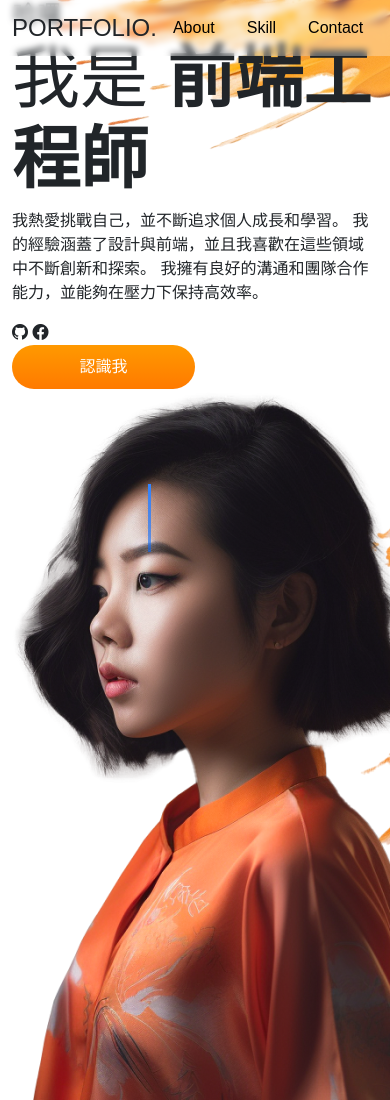
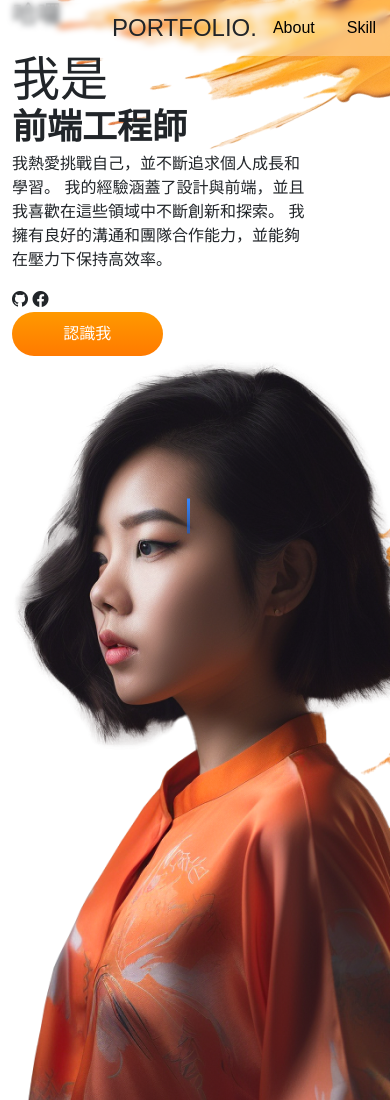
Before and after one commit to huangyiliu/Design_web-git-, a website: page index.html in a window 390 px wide. Shown: the top 1100 px of the page. Drawn offline with nearby package versions, Linux system fonts and the light colour scheme.

Commit message:
2024/03/18
切版大師(RWD)

```diff
--- a/index.html
+++ b/index.html
@@ -13,13 +13,15 @@
 <body>
   <nav class="navbar">
     <div class="container p-relative">
-      <div class="d-flex align-items-center justify-content-between">
+      <div class="row">
+        <div class="d-flex align-items-center justify-content-between col-lg-12">
           <div class="brand">PORTFOLIO.</div>
           <ul class="navbar-list">
             <li><a href="#" class="list-item">About</a></li>
             <li><a href="#" class="list-item">Skill</a></li>
             <li><a href="#" class="list-item">Contact</a></li>
           </ul>
+        </div>
       </div>
     </div>
   </nav>
@@ -30,10 +32,10 @@
       <img src="./images/header-main-decoration.png" class="p-absolute z-index--1 pos-3d" style="left:360px;top:340px;"
         data-layer="13" data-invert="0" alt="" />
       <div class="row">
-        <div class="col-md-5 d-flex align-items-center">
+        <div class="col-md-5 col-10 col-lg-4 d-flex align-items-center">
           <div class="header-content">
             <h2>哈囉</h2>
-            <h1 class="dispaly-h1">我是
+            <h1 class="dispaly-h1">我是<br />
               <span class="open-sans-black" id="typing">
                 UI 設計師
               </span>
@@ -49,97 +51,14 @@
             <button type="button" class="btn-primary">認識我</button>
           </div>
         </div>
-        <div class="col-md-5 offset-md-1">
+        <div class="col-md-5 col-12 col-lg-1 offset-md-1">
           <img src="./images/person-image.png" class="pos-3d" data-layer="7" data-invert="1" alt="" />
         </div>
       </div>
     </div>
   </header>
   <section class="section"></section>
-  <script>
-    document.addEventListener('DOMContentLoaded', () => {
-      document.addEventListener('mousemove', (e) => {
-        //傳入滑鼠位置
-        document.querySelectorAll('.pos-3d').forEach((element) => {
-          add3d(element, e);
-        });
-      });
-    });
-
-    function add3d(element, e) {
-      // 滑鼠位置
-      const m_x = e.pageX;
-      const m_y = e.pageY;
-
-      const w_w = window.innerWidth,
-        w_h = window.innerHeight,
-        o_w = element.offsetWidth,
-        distance = (element.offsetWidth - w_w) / 2,
-        //隨滑鼠移動
-        layer = Number(element.getAttribute('data-layer')),
-        //反轉
-        invert = Number(element.getAttribute('data-invert'));
-
-      // 物件在頁面上的位置
-      const o_x = w_w / 2;
-      const o_y = w_h / 2;
-
-      // 兩者的距離差
-      let w_x = m_x - o_x;
-      let w_y = m_y - o_y;
-
-      // 距離相乘後開平方
-      const w_wSqrt = Math.sqrt(w_w / 2);
-      const d = distance / w_wSqrt / layer;
-
-      // 距離計算
-      let s_x = Math.sqrt(Math.abs(w_x));
-      if (w_x < 0) {
-        s_x = -s_x;
-      }
-
-      let d_x = s_x * d;
-      // 加入樣式
-      element.style.transform = `translateX(${invert ? d_x : -d_x}px)`;
-    }
-  </script>
-  <script>
-    // 打字特效
-    const texts = ['UI 設計師', '前端工程師'];
-    let count = 0;
-    let index = 0;
-    let currentText = '';
-    let letter = '';
-
-    (function type() {
-      if (count === texts.length) {
-        count = 0;
-      }
-      currentText = texts[count];
-      letter = currentText.slice(0, ++index);
-
-      document.getElementById('typing').textContent = letter;
-      if (letter.length === currentText.length) {
-        count++;
-        index = 0;
-        setTimeout(type, 3000);
-      } else {
-        setTimeout(type, 150);
-      }
-    })();
-  </script>
-  <script>
-    function spanbgcolor() {
-      var lineSpan = document.querySelector('.line');
-      if (inputText === "") {
-        lineSpan.style.display = "block";
-      } else {
-        lineSpan.style.display = "none";
-      }
-    }
-
-  </script>
-
+  <script src="js/index.js"></script>
 </body>
 
 </html>
--- /dev/null
+++ b/js/index.js
@@ -0,0 +1,81 @@
+  /////// 滑鼠互動特效  ///////
+document.addEventListener('DOMContentLoaded', () => {
+    document.addEventListener('mousemove', (e) => {
+      //傳入滑鼠位置
+      document.querySelectorAll('.pos-3d').forEach((element) => {
+        add3d(element, e);
+      });
+    });
+  });
+
+  function add3d(element, e) {
+    // 滑鼠位置
+    const m_x = e.pageX;
+    const m_y = e.pageY;
+
+    const w_w = window.innerWidth,
+      w_h = window.innerHeight,
+      o_w = element.offsetWidth,
+      distance = (element.offsetWidth - w_w) / 2,
+      //隨滑鼠移動
+      layer = Number(element.getAttribute('data-layer')),
+      //反轉
+      invert = Number(element.getAttribute('data-invert'));
+
+    // 物件在頁面上的位置
+    const o_x = w_w / 2;
+    const o_y = w_h / 2;
+
+    // 兩者的距離差
+    let w_x = m_x - o_x;
+    let w_y = m_y - o_y;
+
+    // 距離相乘後開平方
+    const w_wSqrt = Math.sqrt(w_w / 2);
+    const d = distance / w_wSqrt / layer;
+
+    // 距離計算
+    let s_x = Math.sqrt(Math.abs(w_x));
+    if (w_x < 0) {
+      s_x = -s_x;
+    }
+
+    let d_x = s_x * d;
+    // 加入樣式
+    element.style.transform = `translateX(${invert ? d_x : -d_x}px)`;
+  }
+
+
+
+  /////// 打字特效  ///////
+  const texts = ['UI 設計師', '前端工程師'];
+  let count = 0;
+  let index = 0;
+  let currentText = '';
+  let letter = '';
+
+  (function type() {
+    if (count === texts.length) {
+      count = 0;
+    }
+    currentText = texts[count];
+    letter = currentText.slice(0, ++index);
+
+    document.getElementById('typing').textContent = letter;
+    if (letter.length === currentText.length) {
+      count++;
+      index = 0;
+      setTimeout(type, 3000);
+    } else {
+      setTimeout(type, 150);
+    }
+  })();
+
+  function spanbgcolor() {
+    var lineSpan = document.querySelector('.line');
+    if (inputText === "") {
+      lineSpan.style.display = "block";
+    } else {
+      lineSpan.style.display = "none";
+    }
+  }
--- a/stylesheets/all.scss
+++ b/stylesheets/all.scss
@@ -1,37 +1,38 @@
 @import '../node_modules/bootstrap/scss/bootstrap-reboot';
 @import '../node_modules/bootstrap/scss/bootstrap-grid';
 
-$dark:#000;
-$primary:#FF7A00;
-$primary-light:#FF9900;;
-$secondary:#3586FF;
-$secondary-light:#0065FC;
+$dark: #000;
+$primary: #FF7A00;
+$primary-light: #FF9900;
 
-.open-sans-extrabold{
-    font-family:"Open Sans", sans-serif;
+$secondary: #3586FF;
+$secondary-light: #0065FC;
+
+.open-sans-extrabold {
+    font-family: "Open Sans", sans-serif;
     font-weight: 800;
 }
 
-.open-sans-light{
+.open-sans-light {
     font-family: "Noto Sans TC", sans-serif;
     font-weight: 300;
 }
 
-.open-sans-black{
-    font-family: "Noto Sans TC", sans-serif;
-    font-weight: 900;
-}
 
-body{
+
+body {
     font-family: "Noto Sans TC", sans-serif;
     font-size: 16px;
     line-height: 1.5;
 }
 
 //導覽列
-.brand{
+.brand {
     font-size: 24px;
+    margin-left: 100px;
+
 }
+
 .navbar {
     position: fixed;
     top: 0;
@@ -52,33 +53,38 @@ body{
         padding: 1rem;
         display: block;
         text-decoration: none;
-        color: black ;
-        &:hover, &.active {
+        color: black;
+
+        &:hover,
+        &.active {
             color: orange;
         }
     }
 
 }
 
-.section{
-padding-top: 60px;
-padding-bottom: 60px;
-background-color:#eee ;
+.section {
+    padding-top: 60px;
+    padding-bottom: 60px;
+    background-color: #eee;
 
 }
+
 //button
-.btn-primary{
+.btn-primary {
     display: inline-block;
     padding: 10px 20px;
     border: none;
     border-radius: 100px;
     width: 50%;
-    background-image:linear-gradient(to bottom,$primary-light,$primary);
+    background-image: linear-gradient(to bottom, $primary-light, $primary);
     color: white;
     transition: box-shadow 0.15s;
-    &:hover, &.active {
-        background-image:linear-gradient(to bottom,
-        $primary-light,$primary);
+
+    &:hover,
+    &.active {
+        background-image: linear-gradient(to bottom,
+                $primary-light, $primary);
         box-shadow: $primary-light 5px 5px 15px;
         // background-image:linear-gradient(to bottom,
         // darken($primary-light,5%),
@@ -88,10 +94,11 @@ background-color:#eee ;
 
 
 //Utilities.scss
-.dispaly-h1{
+.dispaly-h1 {
     font-size: 68px;
     line-height: 1.2;
 }
+
 .d-flex {
     display: flex;
 }
@@ -99,30 +106,76 @@ background-color:#eee ;
 .justify-content-between {
     justify-content: space-between;
 }
-.align-items-center{
+
+.align-items-center {
     align-items: center;
 }
-.p-relative{
+
+.p-relative {
     position: relative;
 }
-.p-absolute{
+
+.p-absolute {
     position: absolute;
 }
-.z-index--1{
-    z-index:-1;
+
+.z-index--1 {
+    z-index: -1;
 }
 
-.type-blink{
+
+
+@keyframes blink {
+    50% {
+        opacity: 0;
+    }
+}
+
+//media
+
+//col-md
+.open-sans-black {
+    font-family: "Noto Sans TC", sans-serif;
+    font-weight: 900;
+}
+
+.type-blink {
     width: 3px;
     height: 68px;
     background-image: linear-gradient(to bottom, #3586ff, rgba(0, 101, 252, 0.5));
     position: absolute;
-    top: 43%;
+    top: 46%;
     transform: translateY(-50%);
     animation: blink 1s infinite;
-  }
-  @keyframes blink {
-    50% {
-      opacity: 0;
+}
+
+
+//col-xs
+@media (max-width: 768px) {
+    .open-sans-black {
+        font-size: 55px;
+    }
+
+    .type-blink {
+        top: 13%;
     }
 }
+
+//col-lg
+@media (max-width: 1024px) {
+    .open-sans-black {
+        font-size: 35px;
+    }
+
+    .dispaly-h1 {
+        padding-top: 20px;
+        font-size: 48px;
+        line-height: 0.9;
+    }
+
+    .type-blink {
+        height: 35px;
+        top: 44%;
+    }
+
+}
```
Also changed, not shown: stylesheets/all.css. Lines whose indentation alone changed are shown as unchanged.
